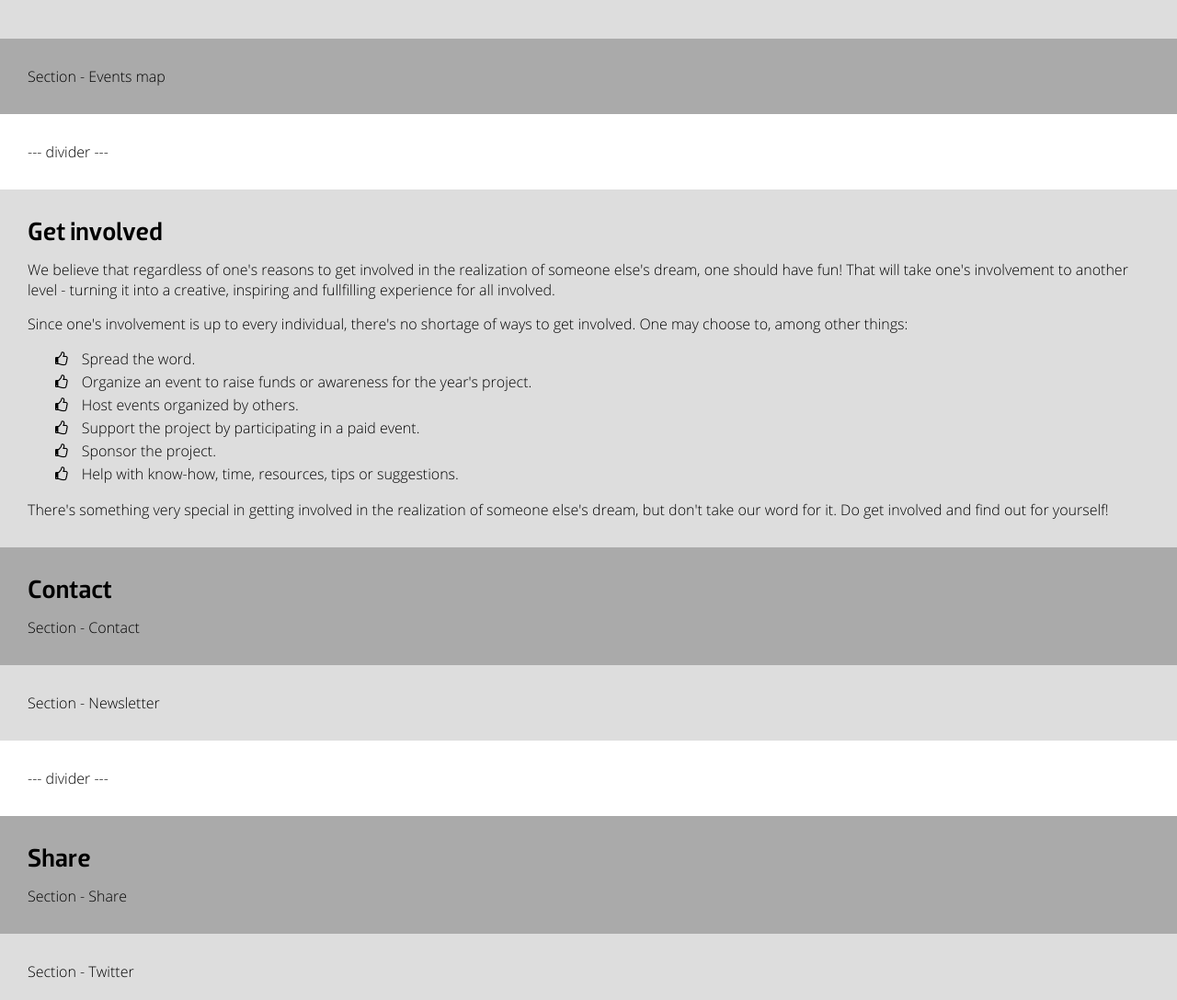
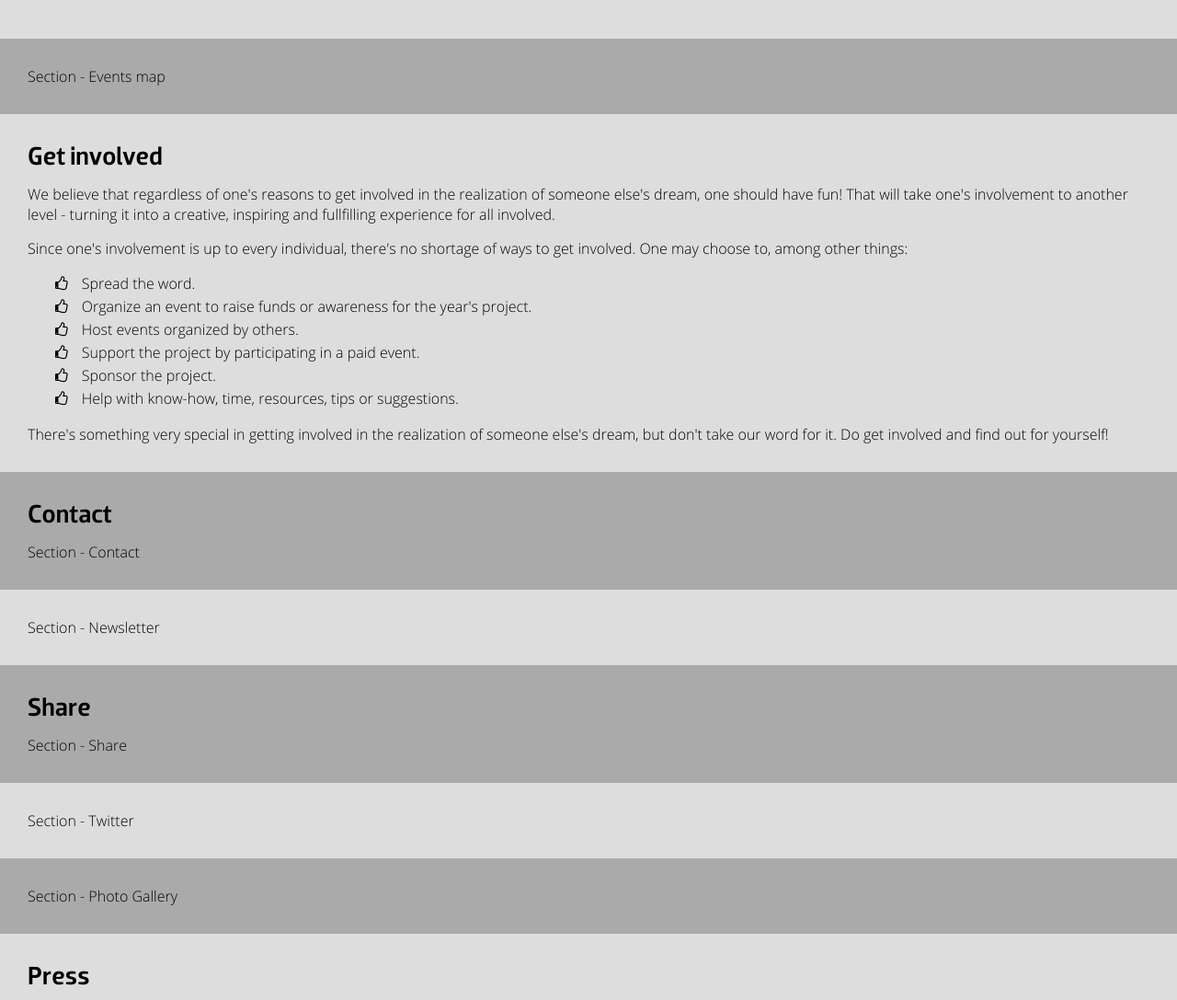
Before and after one commit to dreamyguy/dream, a website: page index.html in a window 1280 px wide. Shown: the part 1186-2273 px from the top of the page at 92% size. Drawn offline with Linux system fonts and the light colour scheme; a web font is replaced by a local one.

Commit message:
Take away section dividers

```diff
--- a/index.html
+++ b/index.html
@@ -113,9 +113,6 @@
                 <section class="section__events_map bg-gray">
                     Section - Events map
                 </section>
-                <section class="section__divider">
-                    --- divider ---
-                </section>
                 <section id="get-involved" class="section__get-involved bg-silver">
                     <h2 class="heading-two dobra-medium">Get involved</h2>
                     <p class="margin-bottom-default">We believe that regardless of one's reasons to get involved in the realization of someone else's dream, <em>one should have fun!</em> That will take one's involvement to another level - turning it into a creative, inspiring and fullfilling experience for all involved.</p>
@@ -136,9 +133,6 @@
                 </section>
                 <section class="section__newsletter bg-silver">
                     Section - Newsletter
-                </section>
-                <section class="section__divider">
-                    --- divider ---
                 </section>
                 <section id="share" class="section__share bg-gray">
                     <h2 class="heading-two dobra-medium">Share</h2>
```
